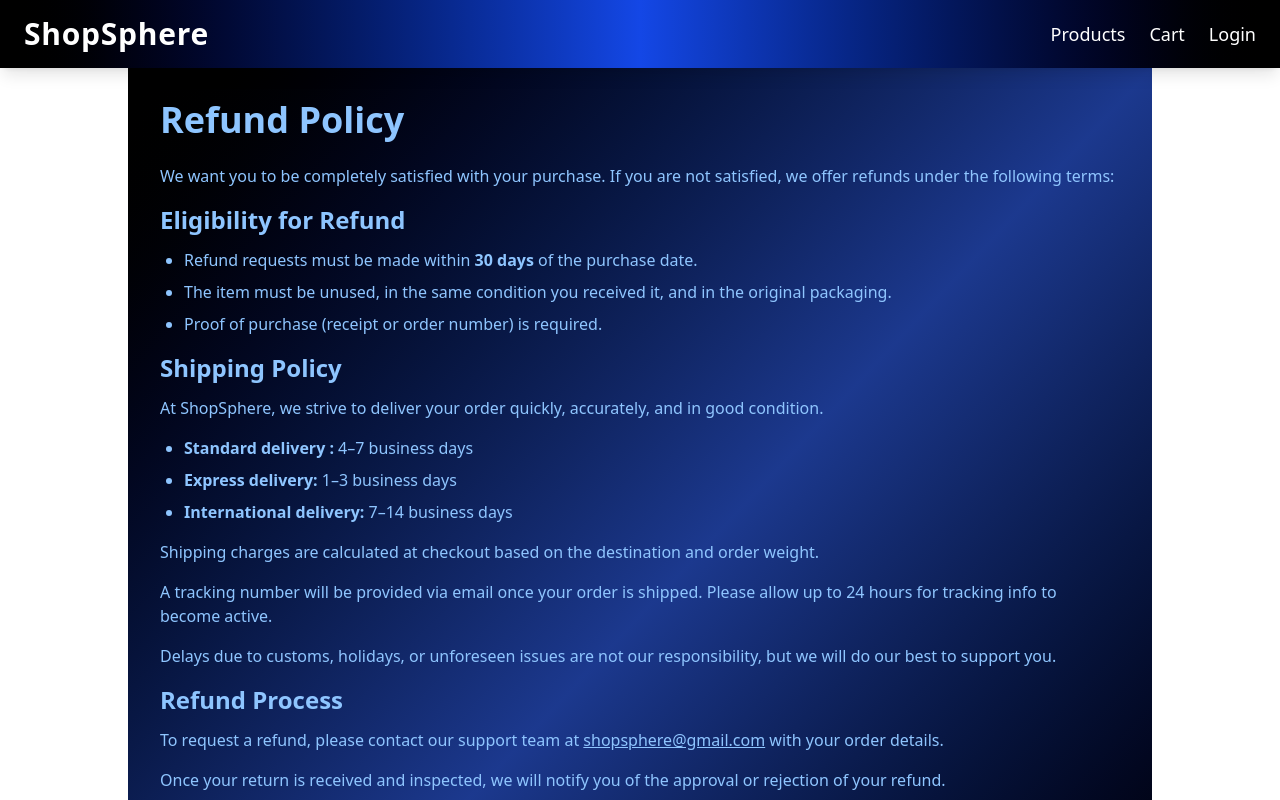
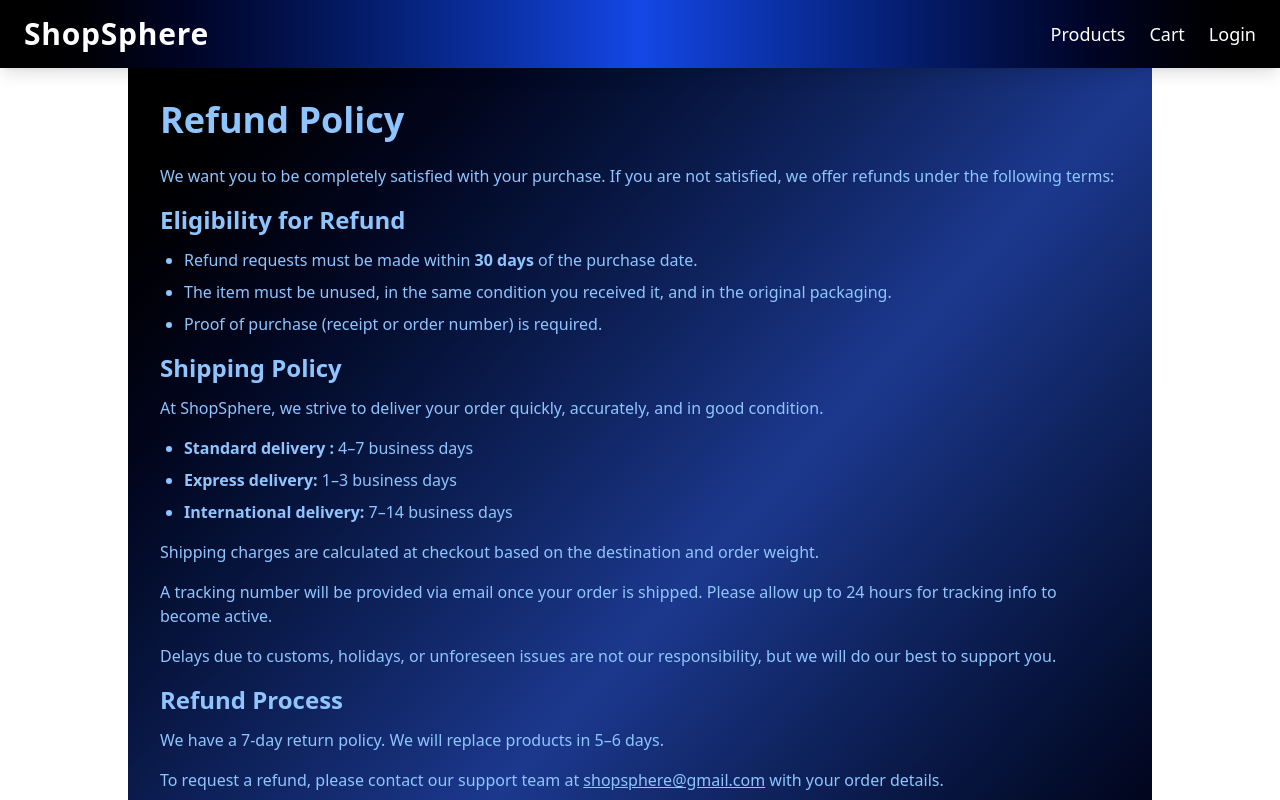
Before and after one commit to SubhradipMishra/ShopSphere, a React (Vite) app: page /refund-policy in a window 1280 px wide. Shown: the top 800 px of the page. Built offline with nearby package versions, Linux system fonts and the light colour scheme.

Commit message:
Chnage in Refund Policy

```diff
--- a/src/pages/RefundPolicy.jsx
+++ b/src/pages/RefundPolicy.jsx
@@ -42,6 +42,9 @@
 
     <h2 className="text-2xl font-semibold mb-3">Refund Process</h2>
     <p className="mb-4">
+      We have a 7-day return policy. We will replace products in 5–6 days.
+    </p>
+    <p className="mb-4">
       To request a refund, please contact our support team at <a href="mailto:shopsphere@example.com" className="underline hover:text-blue-400">shopsphere@gmail.com</a> with your order details.
     </p>
     <p className="mb-4">
```
